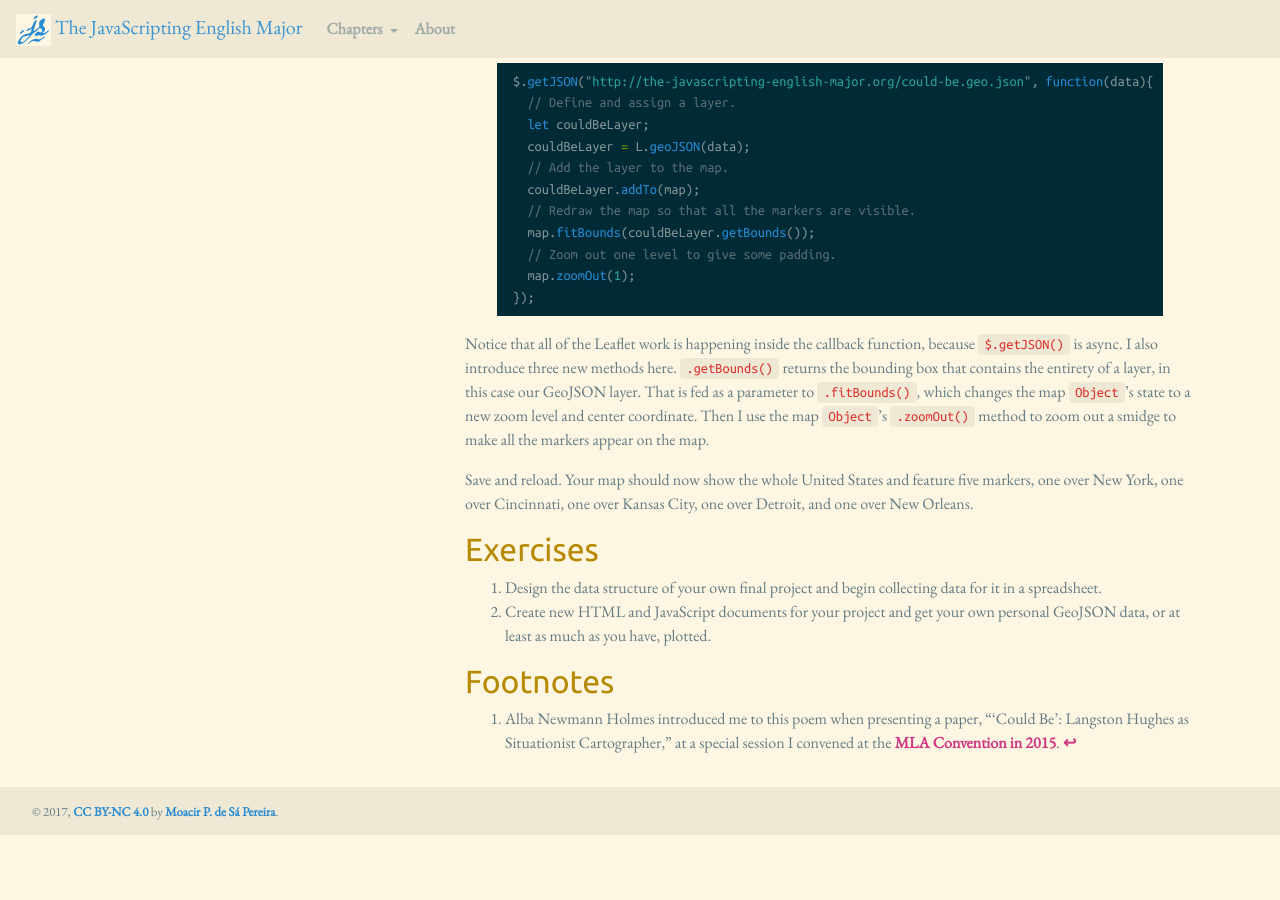
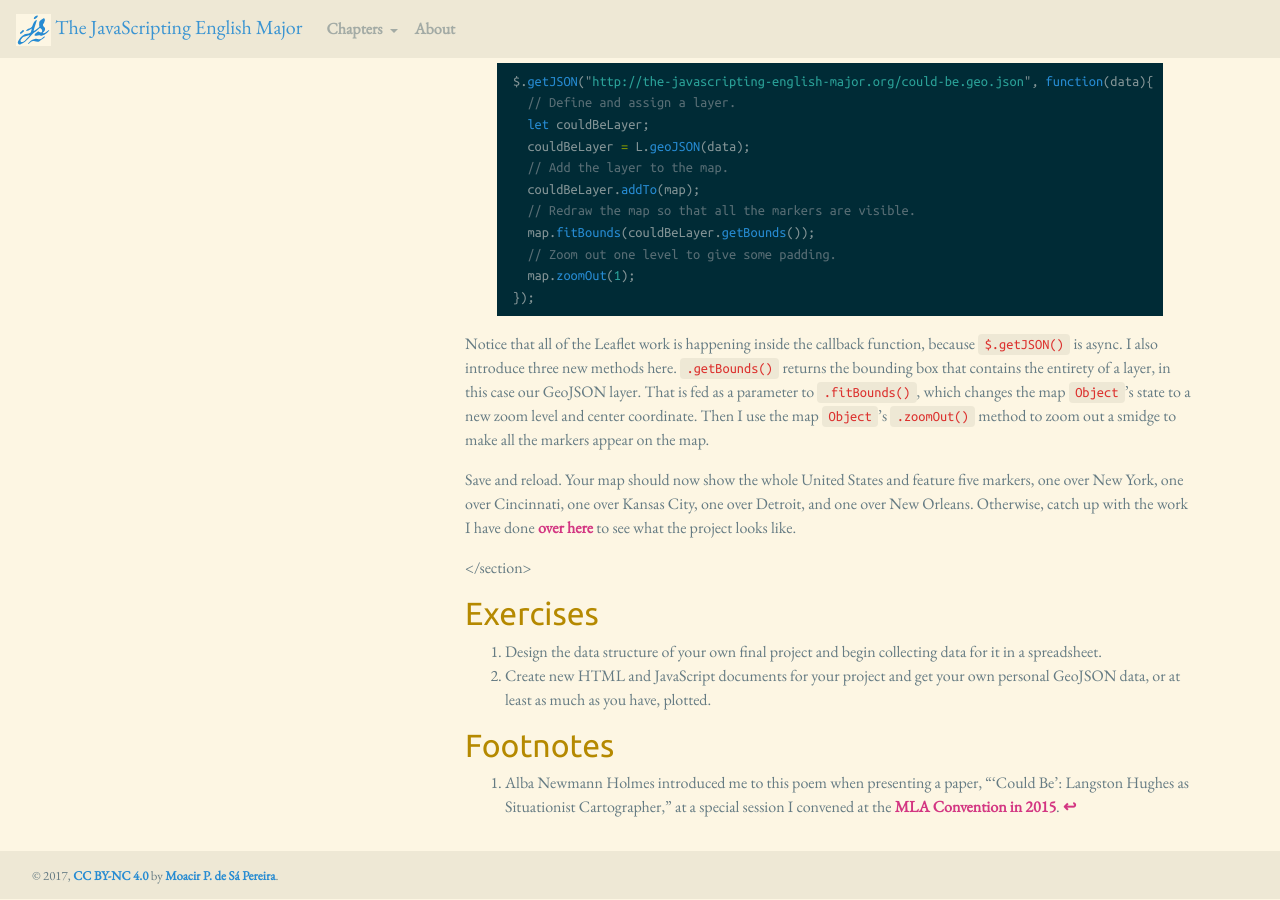
Before and after one commit to muziejus/javascripting-english-major, a Jekyll site: the page built from 11-geojson.md, in a window 1280 px wide and 900 px high, scrolled down 3636 px. Built offline with Jekyll 4.4.1, drawn with Linux system fonts in a browser that asks for light colours; nearby versions of some CDN libraries; before the commit the page ends 4472 px from its top, so only the background shows below that.

Commit message:
Add 'catch up here' links to the project.

```diff
--- a/11-geojson.md
+++ b/11-geojson.md
@@ -248,7 +248,11 @@ smidge to make all the markers appear on the map.
 
 Save and reload. Your map should now show the whole United States and feature
 five markers, one over New York, one over Cincinnati, one over Kansas City,
-one over Detroit, and one over New Orleans.
+one over Detroit, and one over New Orleans. Otherwise, catch up with the work
+I have done [over here](/examples/couldbe11.html) to see what the project
+looks like.
+</section>
+
 
 
 </section>
```
Also changed, not shown: 12-markdown.md (+3 -0 lines).
